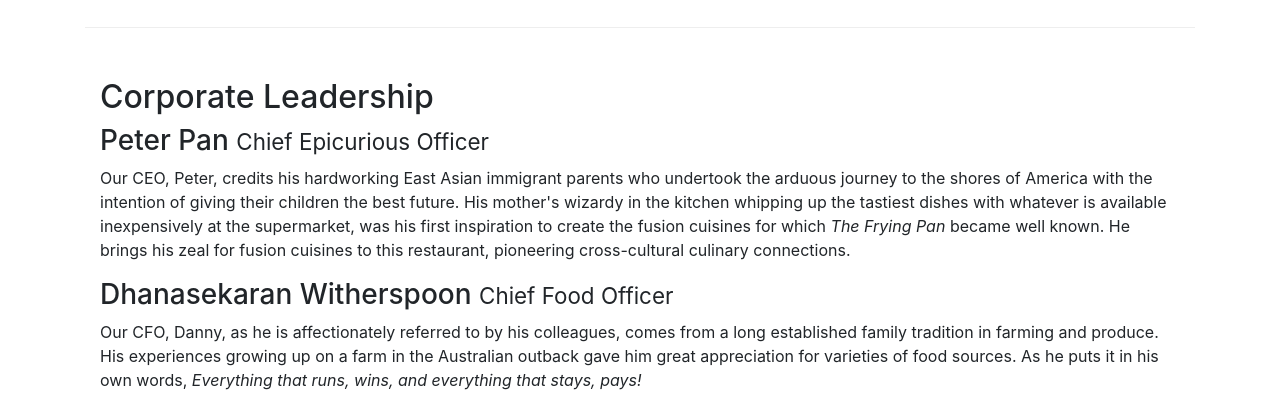
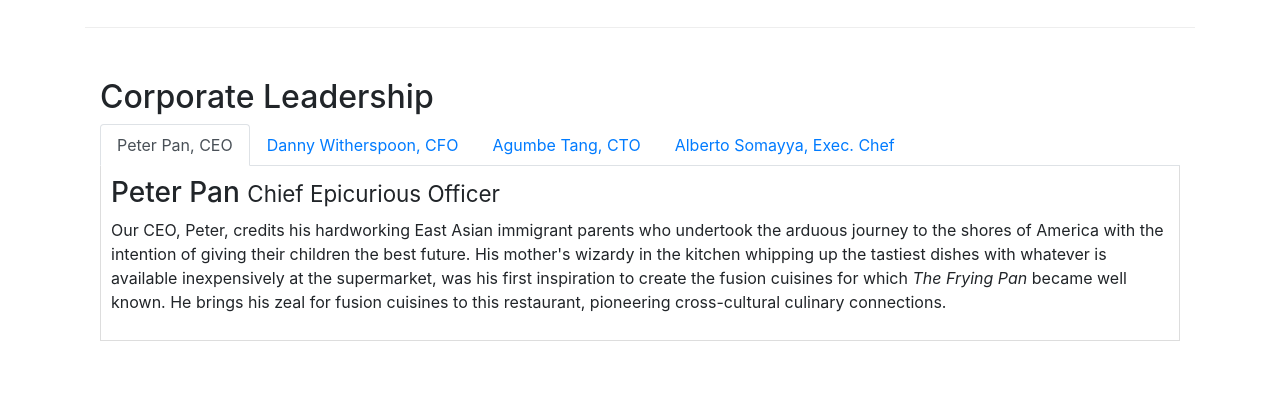
Before and after one commit to josuedavidgodinez/boost-trap-initial, a website: page aboutus.html in a window 1280 px wide. Shown: the part 960-1365 px from the top of the page. Drawn offline with nearby package versions, Linux system fonts and the light colour scheme.

Commit message:
nav-tab with tab content for hide some content and select

```diff
--- a/aboutus.html
+++ b/aboutus.html
@@ -31,8 +31,8 @@
             <a class="navbar-brand" href="index.html"> <img src="img/logo.png" height="30" width="41"> </a>
             <div class="collapse navbar-collapse" id="Navbar">
                 <ul class="navbar-nav mr-auto">
-                    <li class="nav-item "><a class="nav-link" href="index.html"><span
-                                class="fa fa-home fa-lg"></span> Home</a></li>
+                    <li class="nav-item "><a class="nav-link" href="index.html"><span class="fa fa-home fa-lg"></span>
+                            Home</a></li>
                     <li class="nav-item active"><a class="nav-link" href="aboutus.html"><span
                                 class="fa fa-info fa-lg"></span> About</a></li>
                     <li class="nav-item"><a class="nav-link" href="#"><span class="fa fa-list fa-lg"></span> Menu</a>
@@ -134,28 +134,87 @@
         <div class="row row-content">
             <div class="col-12">
                 <h2>Corporate Leadership</h2>
+                <ul class="nav nav-tabs">
+                    <!--tabbed navigation structure ( para mostrar contenido en paneles que se ocultan)-->
+                    <li class="nav-item">
+                        <a class="nav-link active" href="#peter" role="tab" data-toggle="tab">Peter Pan, CEO</a>
+                        <!--el data toogle muestra el contenido al que tenga el href-->
+                    </li>
+                    <li class="nav-item">
+                        <!--colocar el nav-item dentro de un li hace que me deje volver a seleccionar la opción ya que si
+                    el nav -yetm queda en el tag  <a> este al darle click una vez no deja mas -->
+                        <a class="nav-link" href="#danny" >Danny Witherspoon, CFO</a>
+                    </li>
+                    <li class="nav-item">
+                        <a class="nav-link" href="#agumbe" role="tab" data-toggle="tab">Agumbe Tang, CTO</a>
+                    </li>
+                    <li class="nav-item">
+                        <a class="nav-link" href="#alberto" role="tab" data-toggle="tab">Alberto Somayya, Exec. Chef</a>
+                    </li>
+
+
+                </ul>
+
+                <div class="tab-content">
+                    <div role="tabpanel" class="tab-pane fade show active" id="peter">
+                        <!-- propiedad fade para ocultarse y show y active para que sea el primero en mostrarse al recargar la pàgina-->
+
                         <h3>Peter Pan <small>Chief Epicurious Officer</small></h3>
-                <p class="d-none d-sm-block">Our CEO, Peter, credits his hardworking East Asian immigrant parents who
-                    undertook the arduous journey to the shores of America with the intention of giving their children
-                    the best future. His mother's wizardy in the kitchen whipping up the tastiest dishes with whatever
-                    is available inexpensively at the supermarket, was his first inspiration to create the fusion
-                    cuisines for which <em>The Frying Pan</em> became well known. He brings his zeal for fusion cuisines
+                        <p class="d-none d-sm-block">Our CEO, Peter, credits his hardworking East Asian immigrant
+                            parents
+                            who
+                            undertook the arduous journey to the shores of America with the intention of giving their
+                            children
+                            the best future. His mother's wizardy in the kitchen whipping up the tastiest dishes with
+                            whatever
+                            is available inexpensively at the supermarket, was his first inspiration to create the
+                            fusion
+                            cuisines for which <em>The Frying Pan</em> became well known. He brings his zeal for fusion
+                            cuisines
                             to this restaurant, pioneering cross-cultural culinary connections.</p>
+                    </div>
+                    <div role="tabpanel" class="tab-pane fade" id="danny">
+                        <!-- propiedad fade para ocultarse y show y active para que sea el primero en mostrarse al recargar la pàgina-->
+
                         <h3>Dhanasekaran Witherspoon <small>Chief Food Officer</small></h3>
-                <p class="d-none d-sm-block">Our CFO, Danny, as he is affectionately referred to by his colleagues,
-                    comes from a long established family tradition in farming and produce. His experiences growing up on
-                    a farm in the Australian outback gave him great appreciation for varieties of food sources. As he
-                    puts it in his own words, <em>Everything that runs, wins, and everything that stays, pays!</em></p>
+                        <p class="d-none d-sm-block">Our CFO, Danny, as he is affectionately referred to by his
+                            colleagues,
+                            comes from a long established family tradition in farming and produce. His experiences
+                            growing
+                            up on
+                            a farm in the Australian outback gave him great appreciation for varieties of food sources.
+                            As
+                            he
+                            puts it in his own words, <em>Everything that runs, wins, and everything that stays,
+                                pays!</em>
+                        </p>
+                    </div>
+                    <div role="tabpanel" class="tab-pane fade" id="agumbe">
+                        <!-- con el id los relaciono a la nav-tab de arriba-->
                         <h3>Agumbe Tang <small>Chief Taste Officer</small></h3>
                         <p class="d-none d-sm-block">Blessed with the most discerning gustatory sense, Agumbe, our CTO,
-                    personally ensures that every dish that we serve meets his exacting tastes. Our chefs dread the
-                    tongue lashing that ensues if their dish does not meet his exacting standards. He lives by his
+                            personally ensures that every dish that we serve meets his exacting tastes. Our chefs dread
+                            the
+                            tongue lashing that ensues if their dish does not meet his exacting standards. He lives by
+                            his
                             motto, <em>You click only if you survive my lick.</em></p>
+
+
+                    </div>
+                    <div role="tabpanel" class="tab-pane fade" id="alberto">
+                        <!-- propiedad fade para ocultarse y show y active para que sea el primero en mostrarse al recargar la pàgina-->
+
+
                         <h3>Alberto Somayya <small>Executive Chef</small></h3>
-                <p class="d-none d-sm-block">Award winning three-star Michelin chef with wide International experience
-                    having worked closely with whos-who in the culinary world, he specializes in creating mouthwatering
-                    Indo-Italian fusion experiences. He says, <em>Put together the cuisines from the two craziest
+                        <p class="d-none d-sm-block">Award winning three-star Michelin chef with wide International
+                            experience
+                            having worked closely with whos-who in the culinary world, he specializes in creating
+                            mouthwatering
+                            Indo-Italian fusion experiences. He says, <em>Put together the cuisines from the two
+                                craziest
                                 cultures, and you get a winning hit! Amma Mia!</em></p>
+                    </div>
+                </div>
             </div>
         </div>
 
--- a/css/styles.css
+++ b/css/styles.css
@@ -49,3 +49,11 @@ body{
 background-color: #0E333F;
 color: white;
 }
+
+.tab-content{
+
+    border-left: 1px solid #DDD ;
+    border-right: 1px solid #DDD;
+    border-bottom: 1px solid #DDD;
+    padding: 10px 10px 10px 10px;
+}
```
Also changed, not shown: index.html (+6 -4 lines). Lines whose indentation alone changed are shown as unchanged.
